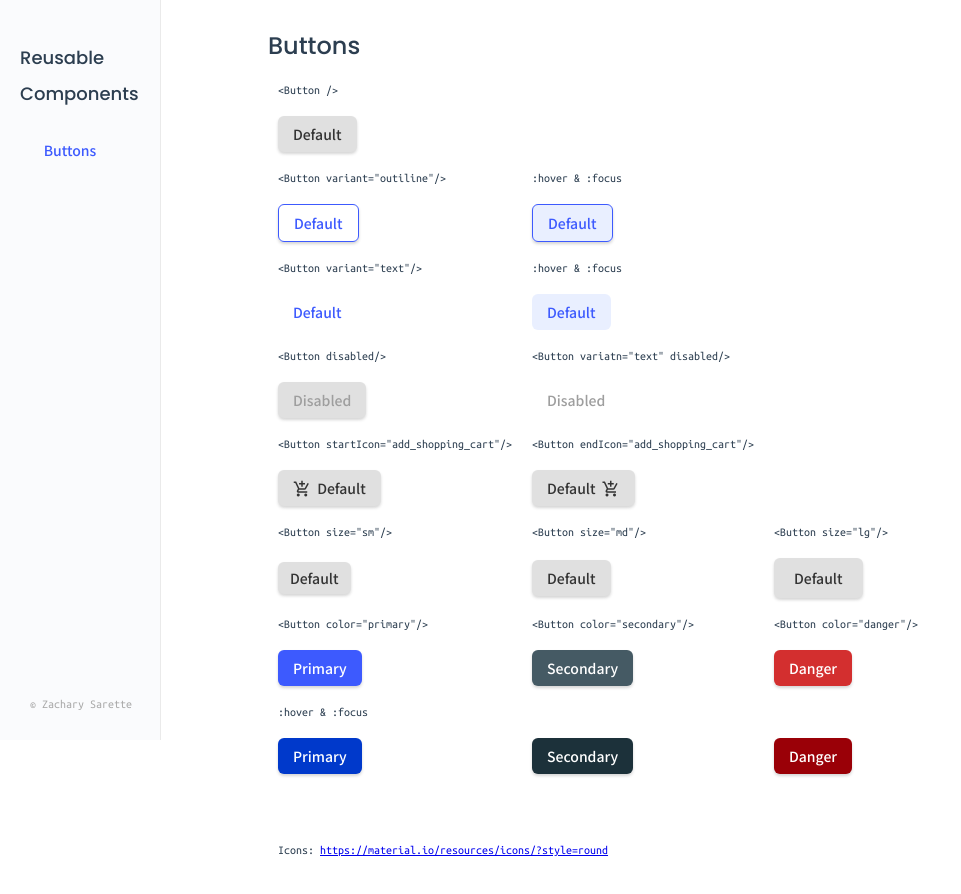
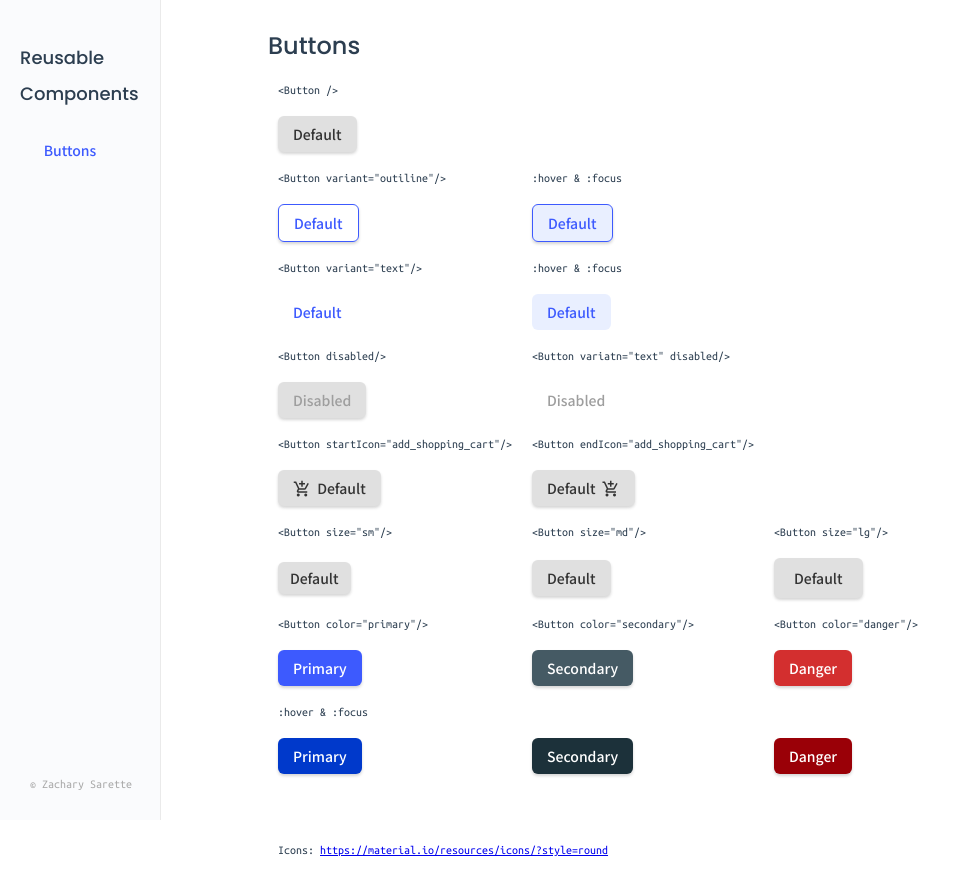
Before and after one commit to zacharysarette/reusable-components, a Vue app: page / in a window 1280 px wide. Shown: the whole page, without its empty margins (0-961 px from the left). Built offline with nearby package versions, Linux system fonts and the light colour scheme.

Commit message:
sets navbar height to 100%

```diff
--- a/src/components/SideNav.vue
+++ b/src/components/SideNav.vue
@@ -24,7 +24,7 @@ export default {
 </script>
 <style scoped>
 nav {
-  height: 90%; /* Full-height: remove this if you want "auto" height */
+  height: 100%; /* Full-height: remove this if you want "auto" height */
   width: 160px; /* Set the width of the sidebar */
   position: fixed; /* Fixed Sidebar (stay in place on scroll) */
   z-index: 1; /* Stay on top */
@@ -43,7 +43,7 @@ nav {
 footer {
   display: inline-block;
   position:absolute;
-  bottom:0px;
+  bottom: 0px;
   left: -240px;
   color: #A9A9A9;
 }
```
